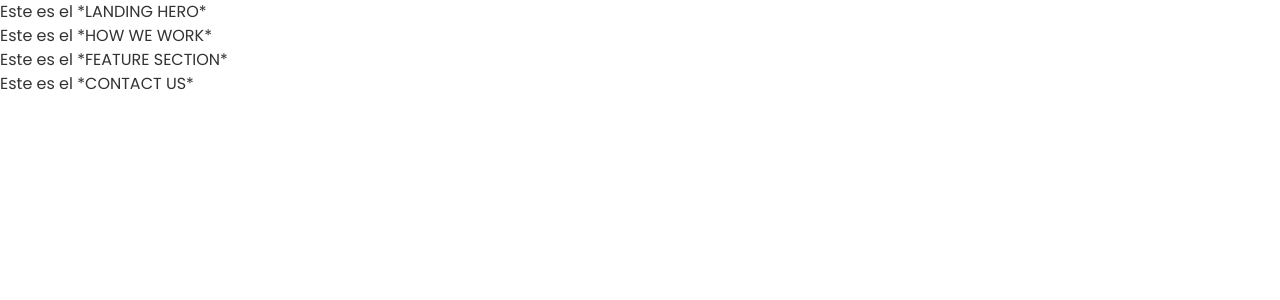
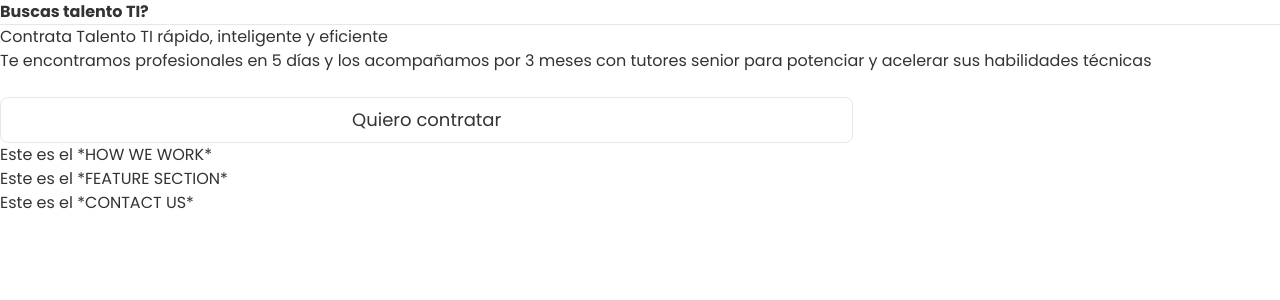
Before and after one commit to vecarope/ejemploReact, a React (Create React App) app: page / in a window 1280 px wide. Shown: the top 300 px of the page. Built offline with nearby package versions, Linux system fonts and the light colour scheme; what tw-elements would draw is missing.

Commit message:
Add text to Hero section

```diff
--- a/package.json
+++ b/package.json
@@ -16,6 +16,7 @@
     "react-icons": "^4.3.1",
     "react-router-dom": "^6.3.0",
     "react-scripts": "5.0.1",
+    "react-scroll": "^1.8.8",
     "tw-elements": "^1.0.0-alpha12",
     "web-vitals": "^2.1.4",
     "yup": "^0.32.11"
--- a/src/components/Landing/LandingHero.jsx
+++ b/src/components/Landing/LandingHero.jsx
@@ -1,11 +1,43 @@
 import React from 'react';
+
 
 const LandingHero = () => {
   return (
-    <div>
-      <h1>Este es el *LANDING HERO*</h1>
-    </div>
+
+    <section class="landingHero" id="hero">
+
+      <div class="container " >
+
+        <div class="">
+          <h1 class="">
+            <strong>Buscas talento TI?</strong>
+          </h1>
+          <hr class="" />
+          <h2 class="">
+            Contrata <a class="">Talento TI rápido</a>, inteligente y eficiente
+          </h2>
+          <h3 class="">
+            Te encontramos profesionales en 5 días y los acompañamos por 3 meses con tutores senior para potenciar y acelerar sus habilidades técnicas
+          </h3>
+          <br />
+
+        </div>
+
+
+        <div class="">
+          <button
+            type="submit"
+            class="rounded-lg border hover:border text-lg p-2 w-2/3 font-regular bg-white hover:bg-white hover:md:bg-mid-blue md:bg-light-purple hover: text-blue mb:text-blue hover:text-blue md:text-blue font-sans">
+            Quiero contratar
+          </button>
+        </div>
+
+      </div>
+
+    </section>
+
   );
+
 };
 
 export default LandingHero;
```
